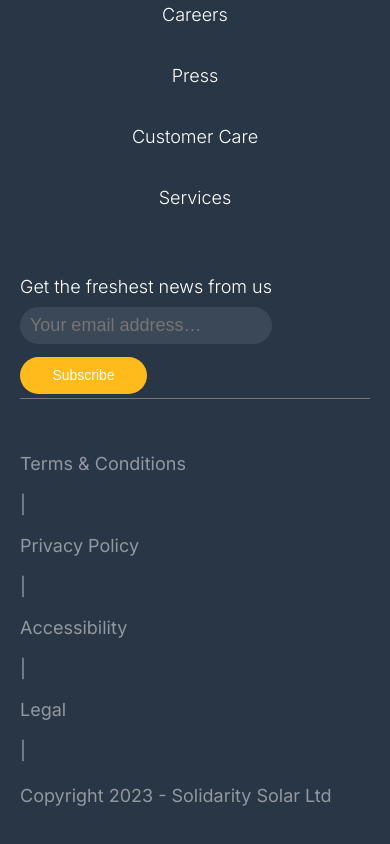
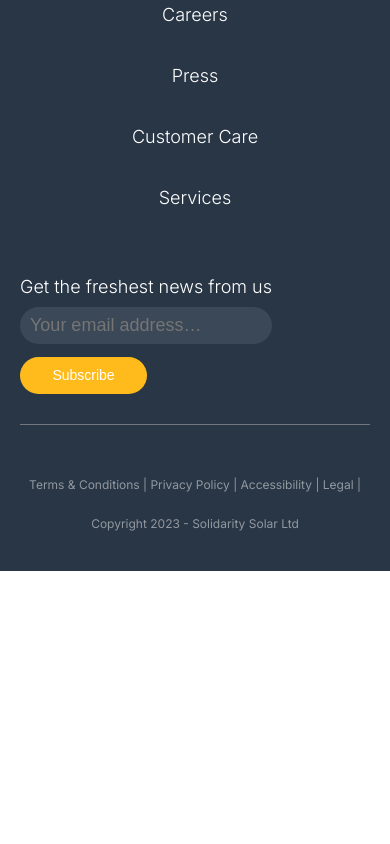
Before and after one commit to YussefMo/intern-solar-clone, a plain HTML site: page index.html in a window 390 px wide. Shown: the part 9277-10121 px from the top of the page. After the commit the page ends 9848 px from the top, so only its background shows below. Drawn offline with Linux system fonts and the light colour scheme.

Commit message:
improving some footer styels

```diff
--- a/index.html
+++ b/index.html
@@ -310,14 +310,7 @@
     <hr>
     <div class="main-2">
       <p>
-        <spn>Terms & Conditions</spn>
-        <spn>|</spn>
-        <spn>Privacy Policy</spn>
-        <spn>|</spn>
-        <spn>Accessibility</spn>
-        <spn>|</spn>
-        <spn>Legal</spn>
-        <spn>|</spn>
+        Terms & Conditions | Privacy Policy | Accessibility | Legal |
       </p>
       <p>
         Copyright 2023 - Solidarity Solar Ltd
--- a/style.css
+++ b/style.css
@@ -621,7 +621,7 @@ footer .main-1 {
 }
 
 footer .main-1 div:nth-child(2) {
-	margin-top: 44px;
+	margin: 44px 80px 0 0;
 }
 
 footer .main-1 div:nth-child(2) p {
@@ -661,13 +661,12 @@ footer .main-2 {
 	display: flex;
 	justify-content: space-between;
 	color: #92989f;
-	font-size: 12px;
+	font-size: 18px;
 }
 
 footer .main-2 p:nth-child(1) {
 	display: flex;
 	gap: 20px;
-	font-size: 12px;
 }
 
 @media screen and (max-width: 1420px) {
@@ -860,8 +859,14 @@ footer .main-2 p:nth-child(1) {
 	section:nth-child(9) p {
 		width: 100%;
 	}
-	footer .main-2 p:nth-child(1) {
-		flex-flow: column wrap;
+	footer .main-2 {
+		align-content: center;
+		justify-items: center;
+		text-align: center;
+		font-size: 12px;
+	}
+	footer .main-2 p {
+		font-size: 12px;
 	}
 }
 
@@ -903,4 +908,7 @@ footer .main-2 p:nth-child(1) {
 	section:nth-child(4) {
 		background: url(./public/8111.png) no-repeat left;
 	}
+	footer hr {
+		margin: 80px 0 52px 0;
+	}
 }
```
